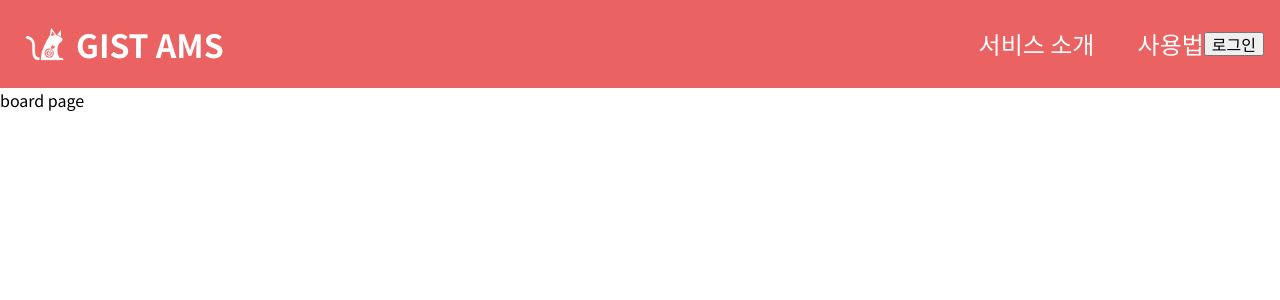
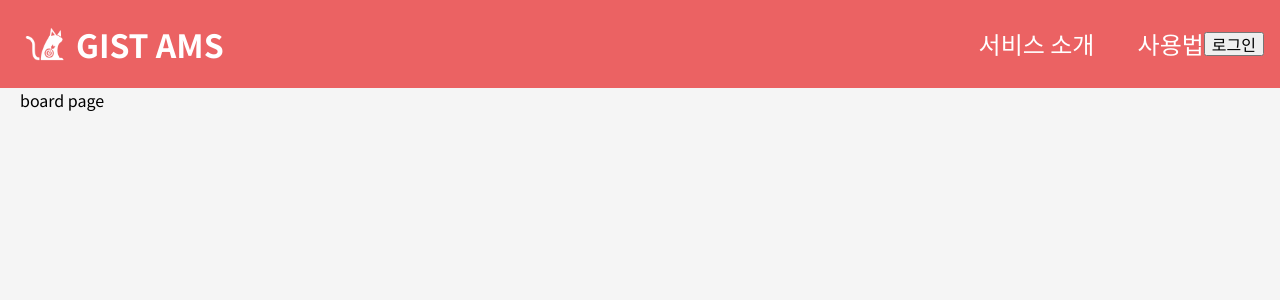
Before and after one commit to gsainfoteam/ziggle-ams-fe, a React (Vite) app: page / in a window 1280 px wide. Shown: the top 300 px of the page. Built offline with nearby package versions, Linux system fonts and the light colour scheme.

Commit message:
🎨 main layout

```diff
--- a/src/layouts/MainLayout.tsx
+++ b/src/layouts/MainLayout.tsx
@@ -8,18 +8,27 @@ const Container = styled.div`
   flex-direction: column;
   min-height: 100vh;
 `;
-
+const Wrapper = styled.div`
+  display: flex;
+  flex: 1;
+  background-color: #f5f5f5;
+  justify-content: center;
+`;
 const Main = styled.main`
-  flex: 1;
+  width: 100vw;
+  max-width: 1340px;
+  padding: 0 20px;
 `;
 
 const MainLayout = () => {
   return (
     <Container>
       <Header />
-      <Main>
-        <Outlet />
-      </Main>
+      <Wrapper>
+        <Main>
+          <Outlet />
+        </Main>
+      </Wrapper>
       <Footer />
     </Container>
   );
```
